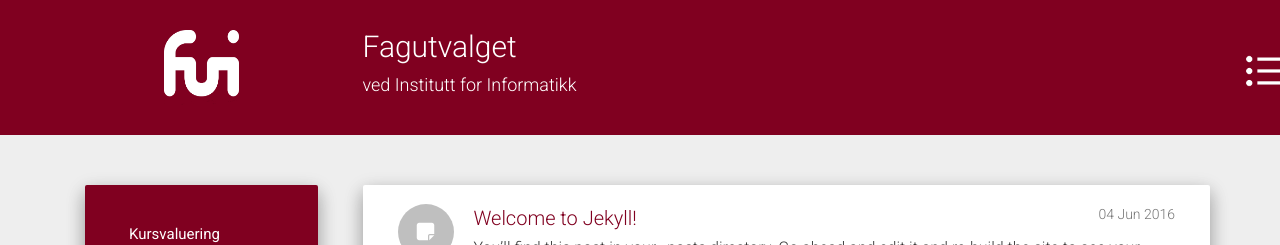
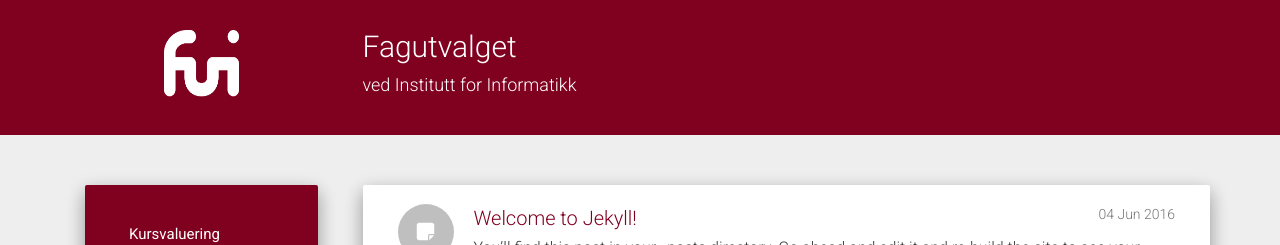
Before and after one commit to fui/fui.github.io, a Jekyll site: the page built from index.html, in a window 1280 px wide. Shown: the top 245 px of the page. Built offline with Jekyll 4.4.1, drawn with Linux system fonts in a browser that asks for light colours; nearby versions of some CDN libraries; the list of posts is cut into pages by our own code.

Commit message:
adding menu icon

```diff
--- a/static/css/main.css
+++ b/static/css/main.css
@@ -41,6 +41,7 @@
 .menu-img {
     margin-right: 20px;
     position: fixed;
+    display: none;
 }
 
 @media only screen and (max-width: 990px) {
@@ -49,6 +50,9 @@
     }
     .menu {
         display: none;
+    }
+    .menu-img {
+        display: block;
     }
 }
 
```
